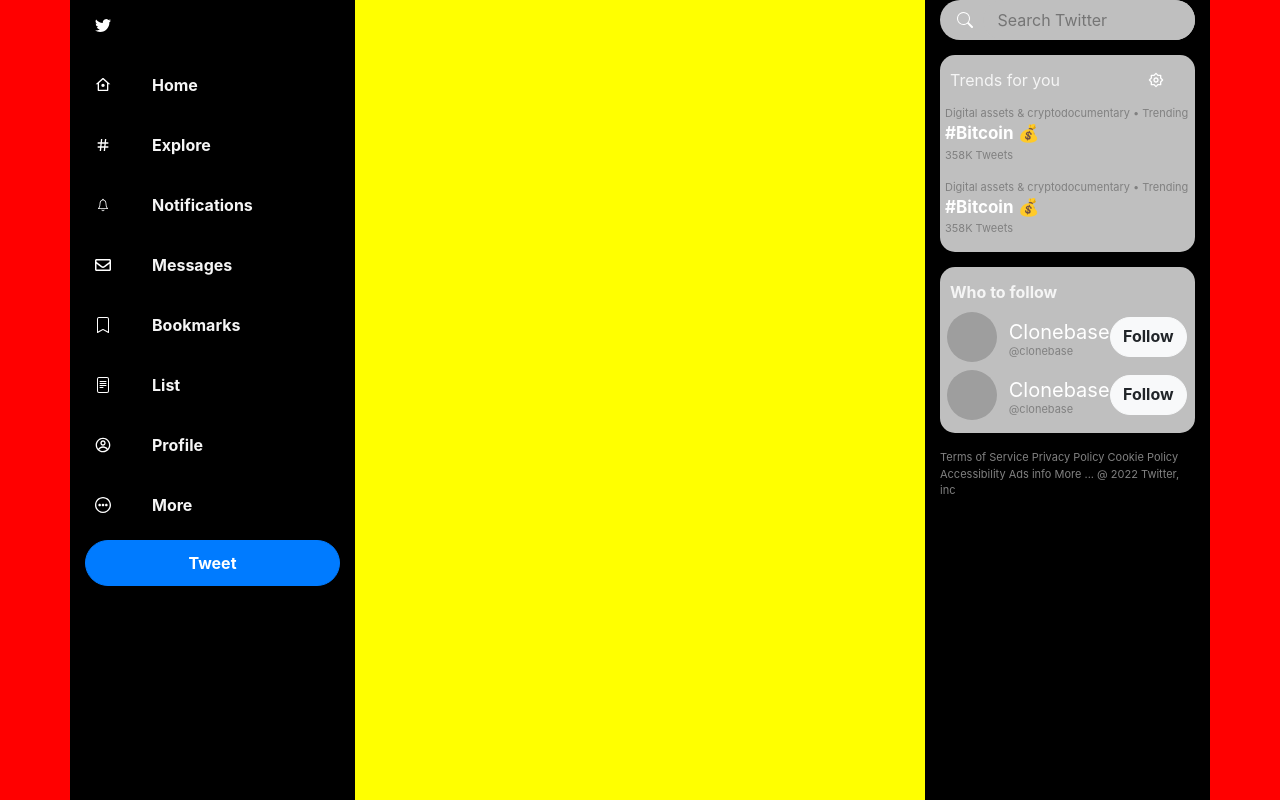
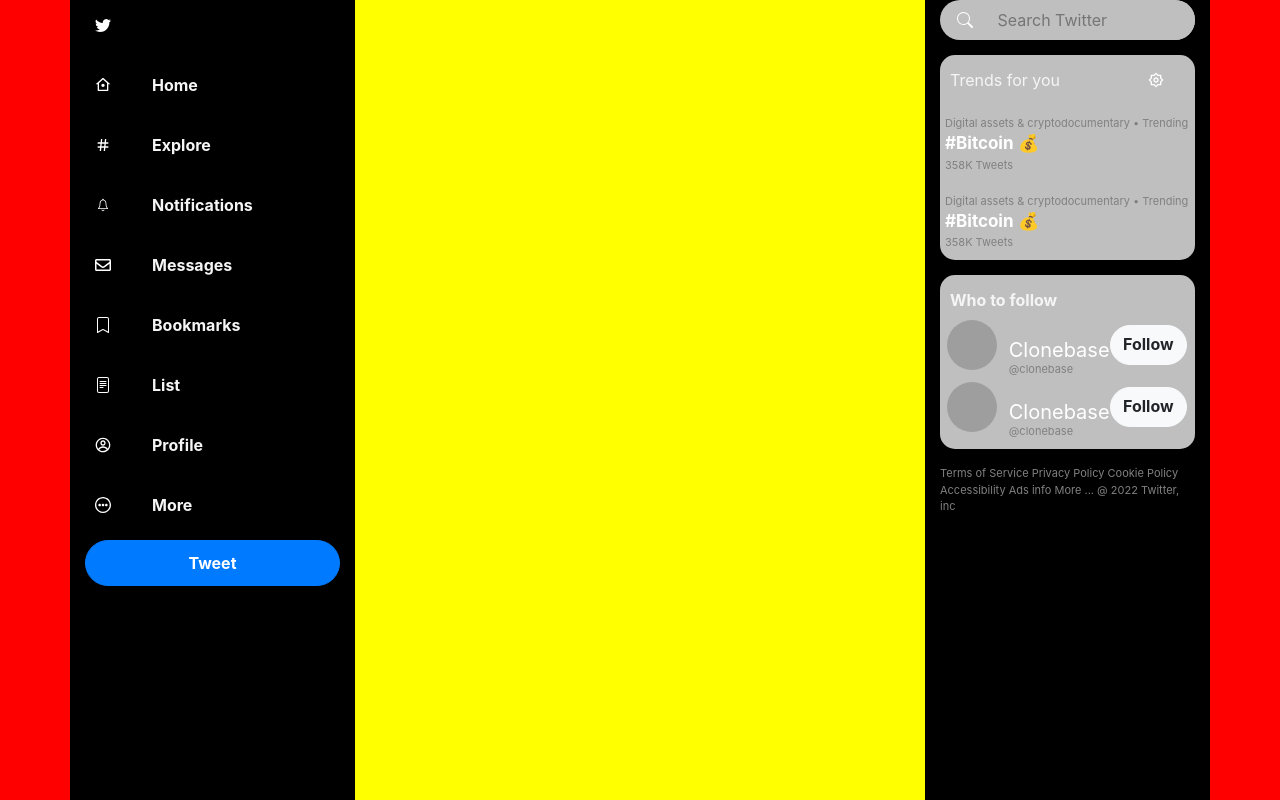
Before and after one commit to Bazzomir/iwconnect-twitter, a React (Create React App) app: page / in a window 1280 px wide. Built offline with nearby package versions, Linux system fonts and the light colour scheme; grey boxes are pictures that could not be loaded.

Commit message:
Warning - fixed

```diff
--- a/src/components/RightSide/RightSideItems/RightSideItems.tsx
+++ b/src/components/RightSide/RightSideItems/RightSideItems.tsx
@@ -89,10 +89,12 @@
     height: 50px;
     font-weight: bold;
   `,
-  TextP: styled.p`
+  TextP: styled.div`
     align-items: center;
-    justify-content: flex-strat;
+    justify-content: center;
     color: white;
+    margin-top: 10px;
+    margin-bottom: 10px;
   `,
   TextGrey: styled.p`
     color: grey;
```
Also changed, not shown: src/containers/Search/Search.tsx (added, +28 -0 lines).
